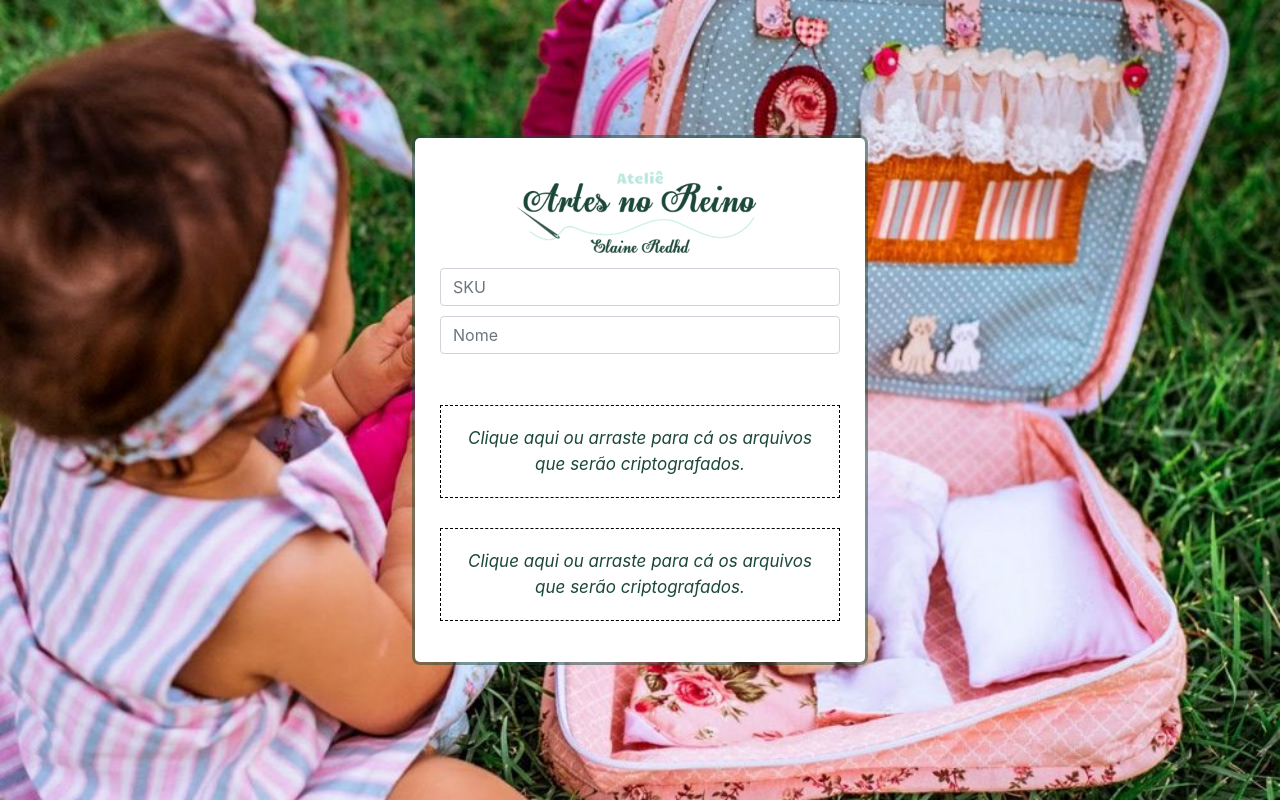
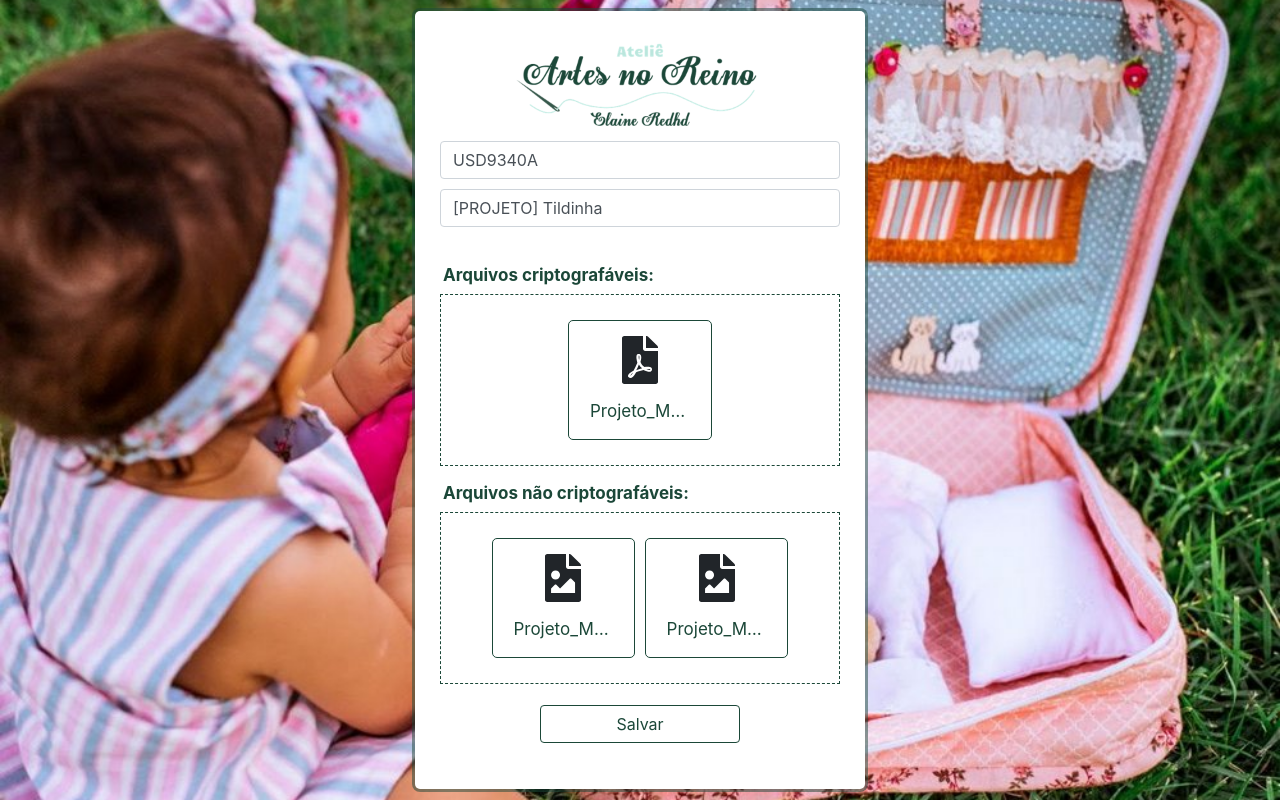
Before and after one commit to iredhd/anr-loja-integrada, a React (Create React App) app: page /projects-manager/1 in a window 1280 px wide. Built offline with nearby package versions, Linux system fonts and the light colour scheme.

Commit message:
create drag 'n' drop component on project manager screen.

```diff
--- a/package.json
+++ b/package.json
@@ -12,6 +12,7 @@
     "react": "^16.12.0",
     "react-bootstrap": "^1.0.0-beta.16",
     "react-dom": "^16.12.0",
+    "react-dropzone": "^10.2.1",
     "react-router-dom": "^5.1.2",
     "react-scripts": "3.2.0",
     "styled-components": "^4.4.1"
--- a/src/components/Button.js
+++ b/src/components/Button.js
@@ -12,7 +12,7 @@ const StyledButton = styled(Button)`
   :hover {
     background-color: rgba(${({ color }) => color && Theme.DefaultColors[color] ? Theme.DefaultColors[color] : color}, 0.8);
     border-color: rgb(${({ color }) => color && Theme.DefaultColors[color] ? Theme.DefaultColors[color] : color}, 0.8);
-    transform: scale(1.05);
+    transform: scale(1.02);
   }
 
   :disabled {
--- /dev/null
+++ b/src/components/Dropzone.js
@@ -0,0 +1,156 @@
+import React from 'react';
+import { useDropzone } from 'react-dropzone';
+import styled from 'styled-components';
+import PropTypes from 'prop-types';
+
+import { View, Input, Icon, Typography } from '.';
+
+const getColor = ({ isDragAccept, isDragReject, theme }) => {
+  if (isDragAccept) {
+    return `${theme.DefaultColors.primary}`;
+  }
+  if (isDragReject) {
+    return `${theme.DefaultColors.danger}`;
+  }
+
+  return `${theme.DefaultColors.primary}`;
+};
+
+const getBorder = props => {
+  const color = getColor(props);
+
+  if (props.isDragAccept) {
+    return `1px dashed rgba(${color}, 1)`;
+  }
+  if (props.isDragReject) {
+    return `2px dashed rgba(${color}, 1)`;
+  }
+
+  return `1px dashed rgba(${color}, 1)`;
+};
+
+const getBackground = props => {
+  const color = getColor(props);
+
+  if (props.isDragAccept) {
+    return `${color}, .1`;
+  }
+  if (props.isDragReject) {
+    return `${color}, .1`;
+  }
+
+  return `${color}, 0`;
+};
+
+const getIconFile = name => {
+  const extension = name.split('.').pop();
+
+  const iconExtensions = {
+    png: 'file-image',
+    jpg: 'file-image',
+    jpeg: 'file-image',
+    ico: 'file-image',
+    gif: 'file-image',
+    pdf: 'file-pdf',
+    doc: 'file-word',
+    docx: 'file-word',
+    UNDEFINED: 'file'
+  };
+
+  return iconExtensions[extension] || iconExtensions.UNDEFINED;
+};
+
+const StyledDropzoneView = styled(View)`
+  border: ${props => getBorder(props)};
+  justify-content: center;
+  background-color: rgba(${props => getBackground(props)});
+  align-items: center;
+  text-align: center;
+  padding: 20px;
+  margin-top: 5px;
+  flex-wrap: wrap;
+
+  :hover {
+    cursor: pointer;
+  }
+`;
+
+const Dropzone = ({ children, onDrop, acceptedTypes, files }) => {
+  const {
+    getRootProps,
+    getInputProps,
+    isDragActive,
+    isDragAccept,
+    isDragReject
+  } = useDropzone({
+    onDrop,
+    accept: acceptedTypes
+  });
+
+  return (
+    <StyledDropzoneView {...getRootProps({ isDragActive, isDragAccept, isDragReject })}>
+      <Input {...getInputProps()} />
+      {files.length > 0
+        ? files.map((file, _) => (
+          <DropzoneFileContainer key={_.toString()} name={file.name} />
+        ))
+        : children}
+    </StyledDropzoneView>
+  );
+};
+
+const DropzoneFileContainer = ({ name }) => {
+  const StyledFileContainer = styled(View)`
+    flex-direction: column;
+    justify-content: center;
+    align-items: center;
+    border: 1px solid rgb(${({ theme }) => theme.DefaultColors.primary});
+    border-radius: 5px;
+    padding: 15px;
+    width: 40%;
+    margin: 5px;
+    overflow: hidden;
+    text-overflow:ellipsis;
+
+    :hover {
+      transform: scale(1.01);
+    }
+  `;
+
+  const StyledTypography = styled(Typography)`
+    width: 100px;
+    text-overflow: ellipsis;
+    overflow: hidden;
+    white-space: nowrap;
+    margin-top: 15px;
+  `;
+
+  return (
+    <StyledFileContainer>
+      <Icon icon={getIconFile(name)} size="3x" />
+      <StyledTypography>{name}</StyledTypography>
+    </StyledFileContainer>
+  );
+};
+
+Dropzone.defaultProps = {
+  children: <Typography>Clique ou arraste para cá os arquivos para upload.</Typography>,
+  acceptedTypes: '*',
+  files: []
+};
+
+Dropzone.propTypes = {
+  children: PropTypes.oneOfType([
+    PropTypes.arrayOf(PropTypes.node),
+    PropTypes.node
+  ]),
+  onDrop: PropTypes.func.isRequired,
+  acceptedTypes: PropTypes.string,
+  files: PropTypes.array
+};
+
+DropzoneFileContainer.propTypes = {
+  name: PropTypes.string.isRequired
+};
+
+export default Dropzone;
--- a/src/components/Input.js
+++ b/src/components/Input.js
@@ -1,6 +1,5 @@
 import styled from 'styled-components';
 import { Form } from 'react-bootstrap';
-import PropTypes from 'prop-types';
 
 const Input = styled(Form.Control)`
   :focus {
@@ -9,8 +8,4 @@ const Input = styled(Form.Control)`
   }
 `;
 
-Input.propTypes = {
-  theme: PropTypes.object.isRequired
-};
-
 export default Input;
--- a/src/components/index.js
+++ b/src/components/index.js
@@ -6,6 +6,7 @@ import Panel from './Panel';
 import Typography from './Typography';
 import View from './View';
 import Logo from './Logo';
+import Dropzone from './Dropzone';
 
 export {
   Button,
@@ -15,5 +16,6 @@ export {
   Panel,
   Typography,
   View,
-  Logo
+  Logo,
+  Dropzone
 };
--- a/src/pages/ProjectManager/index.js
+++ b/src/pages/ProjectManager/index.js
@@ -1,34 +1,82 @@
-import React from 'react';
+import React, { useState } from 'react';
 import PropTypes from 'prop-types';
 
-import { Panel, View, Typography, Input } from '../../components';
-import { ProjectManagerLogo, ProjectManagerForm, ProjectManagerInputGroup, UploadFilesView } from './styles';
+import { Panel, View, Typography, Input, Dropzone } from '../../components';
+import { ProjectManagerLogo, ProjectManagerForm, ProjectManagerInputGroup, ProjectManagerDropzoneContainer, ProjectManagerSaveButton  } from './styles';
 
-const ProjectManager = ({ history }) => (
+const ProjectManager = ({ history }) => {
+  const [form, setForm] = useState({
+    sku: 'USD9340A',
+    name: '[PROJETO] Tildinha',
+    encryptableFiles: [{
+      name: 'Projeto_Maleta_Tildinha.pdf'
+    }],
+    regularFiles: [{
+      name: 'Projeto_Maleta_Tildinha.png'
+    }, {
+      name: 'Projeto_Maleta_Tildinha.png'
+    }]
+  });
+  console.log(form);
+  const onDropFiles = (file, type = 'regular') => {
+    if (type === 'encryptable') {
+      setForm({ ...form, encryptableFiles: [...form.encryptableFiles, ...file] });
+    } else {
+      setForm({ ...form, regularFiles: [...form.regularFiles, ...file] });
+    }
+  };
+
+  return (
     <Panel>
       <ProjectManagerLogo />
       <View>
         <ProjectManagerForm>
           <ProjectManagerInputGroup>
-          <Input placeholder="SKU" />
-          <Input placeholder="Nome" />
+            <Input
+              placeholder="SKU"
+              value={form.sku}
+              onChange={({ target: { value: sku } }) => setForm({ ...form, sku })}
+            />
+            <Input
+              placeholder="Nome"
+              value={form.name}
+              onChange={({ target: { value: name } }) => setForm({ ...form, name })}
+            />
           </ProjectManagerInputGroup>
           <ProjectManagerInputGroup>
-          <UploadFilesView>
+            <ProjectManagerDropzoneContainer>
+              <Typography fontWeight="bold">Arquivos criptografáveis:</Typography>
+              <Dropzone
+                onDrop={file => onDropFiles(file, 'encryptable')}
+                acceptedTypes="image/*, .pdf"
+                files={form.encryptableFiles}
+              >
                 <Typography fontStyle="italic">
               Clique aqui ou arraste para cá os arquivos que serão criptografados.
                 </Typography>
-          </UploadFilesView>
-          <UploadFilesView>
+              </Dropzone>
+            </ProjectManagerDropzoneContainer>
+            <ProjectManagerDropzoneContainer>
+              <Typography fontWeight="bold">Arquivos não criptografáveis:</Typography>
+              <Dropzone
+                onDrop={file => onDropFiles(file)}
+                acceptedTypes="image/*, .pdf"
+                files={form.regularFiles}
+              >
                 <Typography fontStyle="italic">
               Clique aqui ou arraste para cá os arquivos que serão criptografados.
                 </Typography>
-          </UploadFilesView>
+              </Dropzone>
+            </ProjectManagerDropzoneContainer>
+          </ProjectManagerInputGroup>
+          <ProjectManagerInputGroup direction="row" justifycontent="center">
+            <ProjectManagerSaveButton onClick={() => history.push('/projects-manager')}>Salvar</ProjectManagerSaveButton>
           </ProjectManagerInputGroup>
         </ProjectManagerForm>
       </View>
     </Panel>
   );
+};
 
 ProjectManager.propTypes = {
   history: PropTypes.object.isRequired,
--- a/src/pages/ProjectManager/styles.js
+++ b/src/pages/ProjectManager/styles.js
@@ -1,7 +1,7 @@
 import styled from 'styled-components';
 import { Form } from 'react-bootstrap';
 
-import { Logo, View } from '../../components';
+import { Logo, View, Button } from '../../components';
 
 export const ProjectManagerLogo = styled(Logo)`
   height: 100px;
@@ -20,17 +20,19 @@ export const ProjectManagerInputGroup = styled(Form.Group)`
   height: 50%;
   width: 100%;
   display: flex;
-  flex-direction: column;
-  justify-content: space-between;
+  flex-direction: ${({ direction }) => direction || 'column'};
+  justify-content: ${({ justifycontent }) => justifycontent || 'space-between'};
 
   input {
-      margin: 5px 0px 5px 0px
+    margin: 5px 0px 5px 0px
   }
 `;
 
-export const UploadFilesView = styled(View)`
-  border: 1px dashed black;
-  padding: 20px;
-  text-align: center;
-  margin-top: 30px;
+export const ProjectManagerDropzoneContainer = styled(View)`
+  flex-direction: column;
+  margin-top: 15px;
 `;
+
+export const ProjectManagerSaveButton = styled(Button)`
+  width: 50%;
+`;
```
Also changed, not shown: 1 other file (tests, documents, lock files or other folders). Lines whose indentation alone changed are shown as unchanged.
